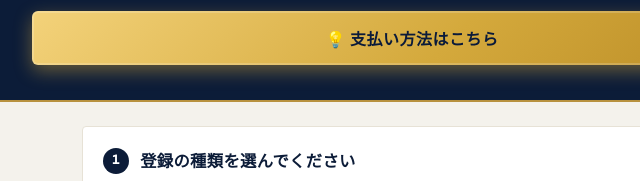
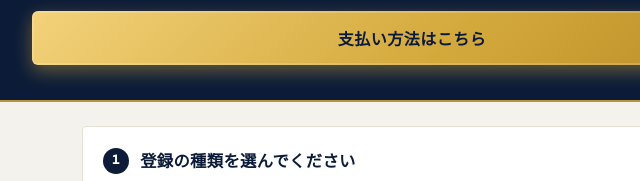
Before and after one commit to novaforgeio/OlyLife-calculator-FsupportLine, a plain HTML site: page index.html in a window 1280 px wide. Shown: the part 305-486 px from the top of the page, 0-640 px from the left. Drawn offline with nearby package versions, Linux system fonts and the light colour scheme.

Commit message:
Update index.html

```diff
--- a/index.html
+++ b/index.html
@@ -223,7 +223,7 @@ select:focus{outline:none;border-color:var(--navy);}
     <div class="hero-stats">
       <div class="hero-stat"><span>カスタマー料</span><strong>¥15,400</strong></div>
     </div>
-    <button type="button" class="pg-open pg-open-top" onclick="openPayGuide()">💡 支払い方法はこちら</button>
+    <button type="button" class="pg-open pg-open-top" onclick="openPayGuide()">支払い方法はこちら</button>
   </div>
   <button class="admin-gear" id="adminGear">⚙</button>
 </header>
```
